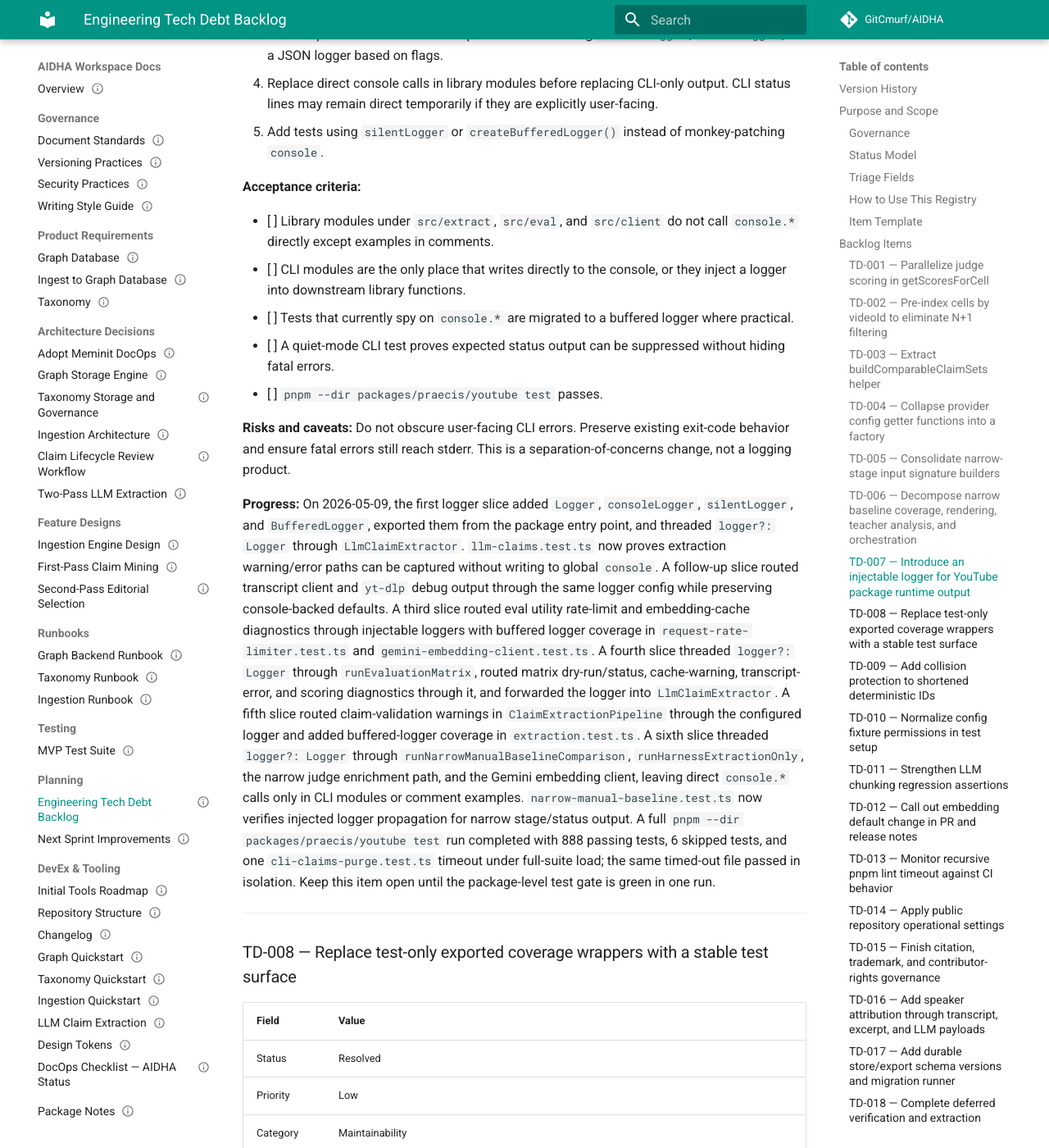
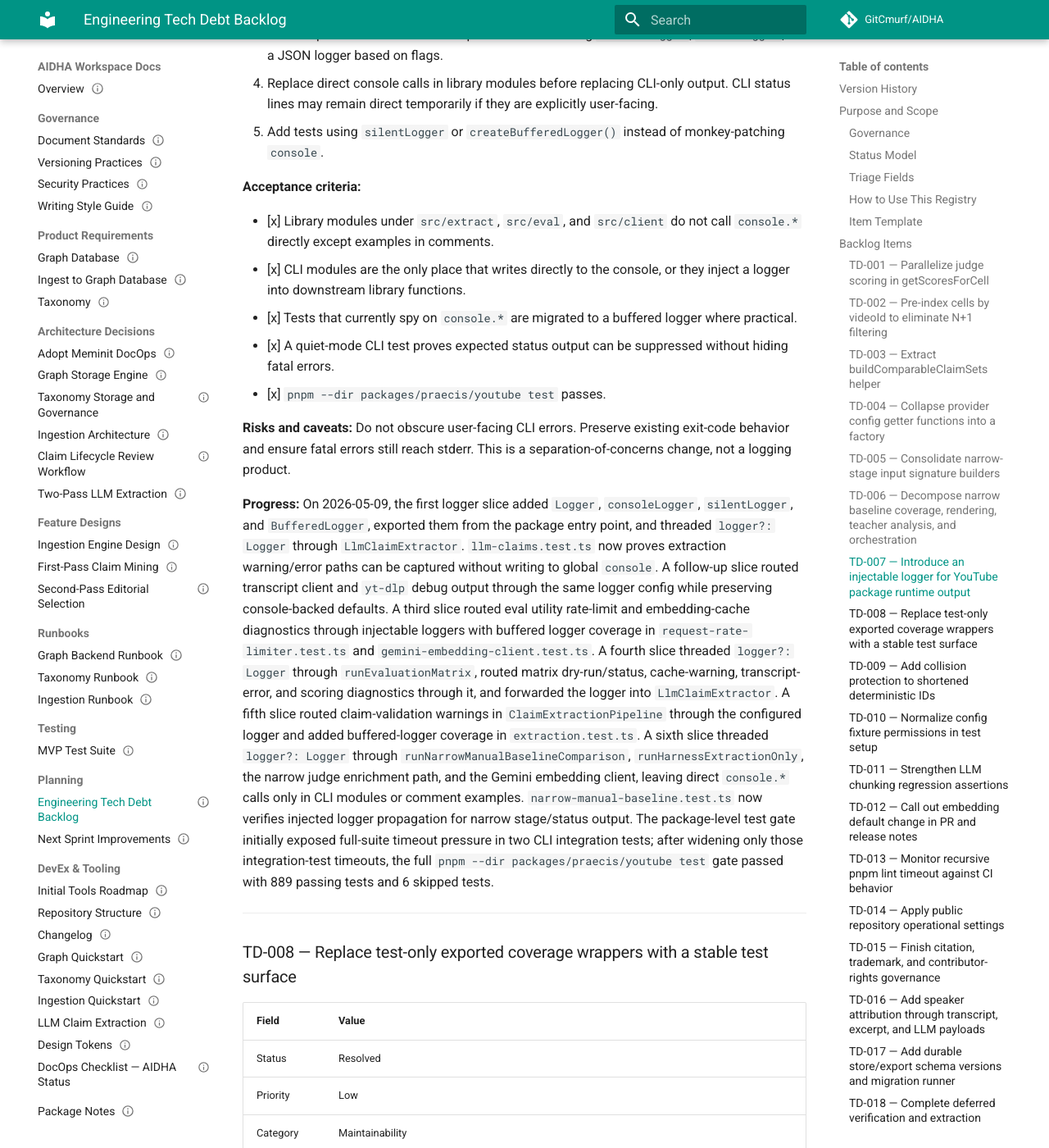
Before and after one commit to GitCmurf/AIDHA, an MkDocs documentation site: the page built from docs/05-planning/tasks/task-007-tech-debt-backlog.md, in a window 1280 px wide and 1400 px high, scrolled down 15817 px. Shown: the whole window at 82% size. Built offline with MkDocs 1.6.1 and Material for MkDocs 9.7.7, drawn with Linux system fonts in a browser that asks for light colours; comment, search, counter and statistics services are not loaded; the version menu is left out.

Commit message:
test: stabilize youtube package integration tests

```diff
--- a/docs/05-planning/tasks/task-007-tech-debt-backlog.md
+++ b/docs/05-planning/tasks/task-007-tech-debt-backlog.md
@@ -605,7 +605,7 @@ metadata with deterministic fixtures and mocked clients. Module extraction remai
 
 | Field      | Value |
 |------------|-------|
-| Status     | Open |
+| Status     | Resolved |
 | Priority   | Medium |
 | Category   | Maintainability / Testability |
 | Location   | `packages/praecis/youtube/src/**`, `scripts/eval-matrix/**` console output call sites |
@@ -655,14 +655,14 @@ diagnostic output cannot be correlated with run IDs or emitted as JSON without i
 
 **Acceptance criteria:**
 
-- [ ] Library modules under `src/extract`, `src/eval`, and `src/client` do not call `console.*`
+- [x] Library modules under `src/extract`, `src/eval`, and `src/client` do not call `console.*`
   directly except examples in comments.
-- [ ] CLI modules are the only place that writes directly to the console, or they inject a logger
+- [x] CLI modules are the only place that writes directly to the console, or they inject a logger
   into downstream library functions.
-- [ ] Tests that currently spy on `console.*` are migrated to a buffered logger where practical.
-- [ ] A quiet-mode CLI test proves expected status output can be suppressed without hiding fatal
+- [x] Tests that currently spy on `console.*` are migrated to a buffered logger where practical.
+- [x] A quiet-mode CLI test proves expected status output can be suppressed without hiding fatal
   errors.
-- [ ] `pnpm --dir packages/praecis/youtube test` passes.
+- [x] `pnpm --dir packages/praecis/youtube test` passes.
 
 **Risks and caveats:**
 Do not obscure user-facing CLI errors. Preserve existing exit-code behavior and ensure fatal
@@ -684,10 +684,9 @@ cache-warning, transcript-error, and scoring diagnostics through it, and forward
 `runNarrowManualBaselineComparison`, `runHarnessExtractionOnly`, the narrow judge enrichment path,
 and the Gemini embedding client, leaving direct `console.*` calls only in CLI modules or comment
 examples. `narrow-manual-baseline.test.ts` now verifies injected logger propagation for narrow
-stage/status output. A full `pnpm --dir packages/praecis/youtube test` run completed with 888
-passing tests, 6 skipped tests, and one `cli-claims-purge.test.ts` timeout under full-suite load; the
-same timed-out file passed in isolation. Keep this item open until the package-level test gate is
-green in one run.
+stage/status output. The package-level test gate initially exposed full-suite timeout pressure in
+two CLI integration tests; after widening only those integration-test timeouts, the full
+`pnpm --dir packages/praecis/youtube test` gate passed with 889 passing tests and 6 skipped tests.
 
 ---
 
```
Also changed, not shown: docs/05-planning/tasks/task-008-next-sprint-improvements.md (+2 -2 lines), 2 other files.
